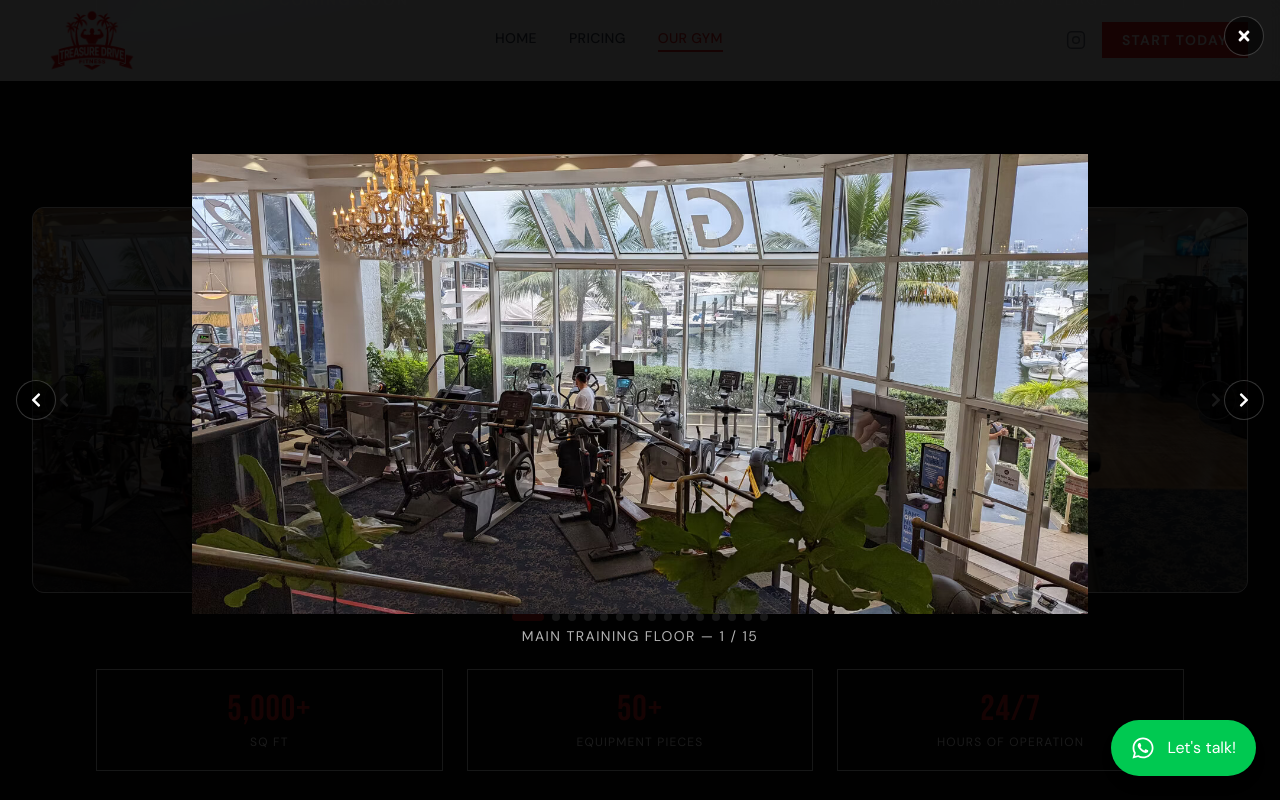
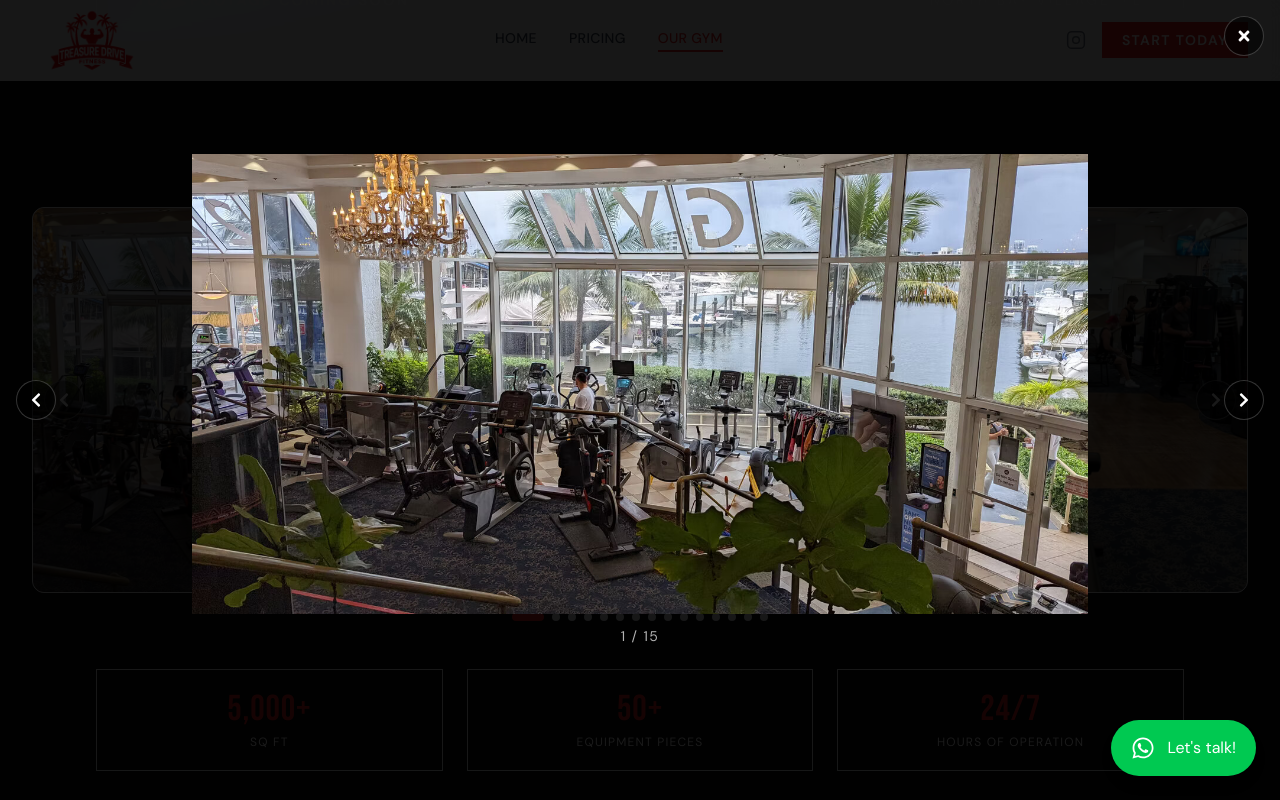
Before and after one commit to alejandro-cartagena/treasure-drive-fitness, a Next.js app: page /our-gym in a window 1280 px wide. Both pictures are taken after a click on the element 229 px from the left and 2024 px from the top of the page. Shown: the part 1624-2424 px from the top of the page. Built offline with nearby package versions, Linux system fonts and the light colour scheme.

Commit message:
Minor front-end changes

```diff
--- a/components/sections/OurGym.tsx
+++ b/components/sections/OurGym.tsx
@@ -287,7 +287,7 @@ export default function OurGym() {
               priority
             />
             <p className="text-center text-white/70 text-sm mt-3 uppercase tracking-widest">
-              {GYM_CAROUSEL_ITEMS[lightboxIndex].label} &mdash; {lightboxIndex + 1} / {GYM_CAROUSEL_ITEMS.length}
+              {lightboxIndex + 1} / {GYM_CAROUSEL_ITEMS.length}
             </p>
           </div>
 
```
